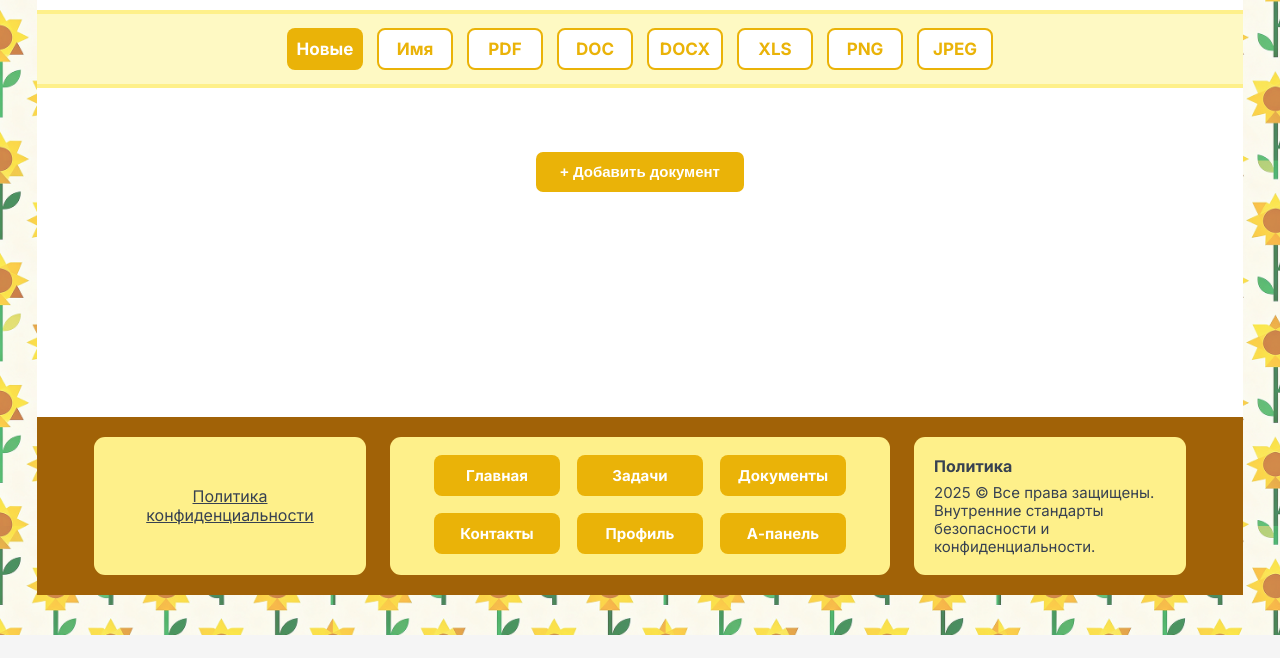
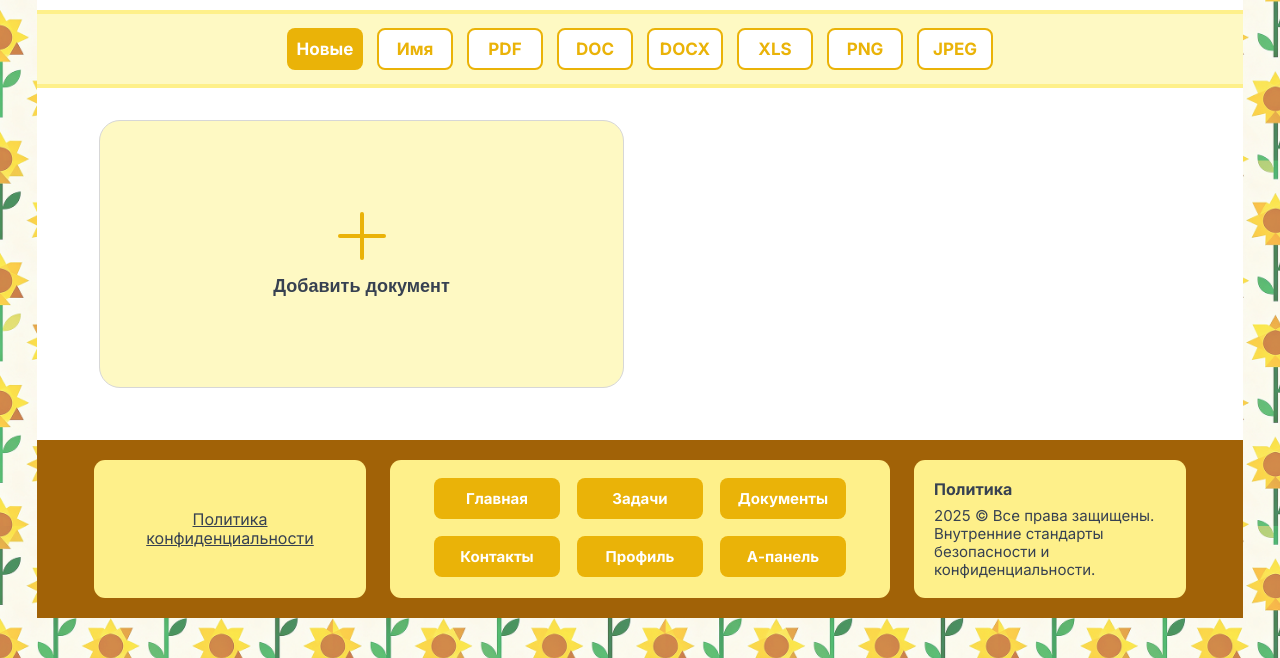
Before and after one commit to superikey23-glitch/DELTAS, a website: page client/documents.html in a window 1280 px wide. Shown: the part 205-863 px from the top of the page. Before the commit the page ends 840 px from the top, so only its background shows below. Drawn offline with Linux system fonts and the light colour scheme; no server answers; sample sign-in values are in the browser's storage.

Commit message:
Align documents add button with tasks list card style

```diff
--- a/client/documents.html
+++ b/client/documents.html
@@ -63,21 +63,14 @@
         <!-- СЕТКА ДОКУМЕНТОВ -->
         <section class="documents-section documents-list">
             <div class="documents-grid" id="documents-grid">
-                <!-- Карточки документов (JS) -->
-            </div>
-        </section>
-
-        <!-- СОЗДАНИЕ ДОКУМЕНТА -->
-        <section class="documents-section documents-create">
-
-            <!-- КНОПКА ОТКРЫТИЯ -->
                 <button
                     id="open-create-form"
-                class="action-button add-document-btn">
-                + Добавить документ
+                    class="document-card document-create-trigger"
+                    type="button">
+                    <span class="document-create-plus" aria-hidden="true"></span>
+                    <span class="document-create-text">Добавить документ</span>
                 </button>
 
-            <!-- ФОРМА СОЗДАНИЯ (СКРЫТА) -->
                 <div
                     class="document-create-card document-card document-card--create"
                     id="create-form"
@@ -106,7 +99,8 @@
                     </div>
 
                 </div>
-
+                <!-- Карточки документов (JS) -->
+            </div>
         </section>
 
     </main>
--- a/client/js/documents.js
+++ b/client/js/documents.js
@@ -24,6 +24,16 @@ async function loadDocuments() {
 // отрисовка документов
 function renderDocuments(documents) {
     grid.innerHTML = '';
+
+    if (activeMode === 'create') {
+        form.style.display = 'flex';
+        openBtn.style.display = 'none';
+        grid.appendChild(form);
+    } else {
+        form.style.display = 'none';
+        openBtn.style.display = 'flex';
+        grid.appendChild(openBtn);
+    }
 
     documents.forEach(doc => {
         const card = document.createElement('div');
@@ -192,9 +202,8 @@ if (openBtn && form) {
         form.style.display = 'flex';
         openBtn.style.display = 'none';
 
-        // добавление формы в сетку при необходимости
-        if (!grid.contains(form)) {
-            grid.appendChild(form);
+        if (grid.contains(openBtn)) {
+            grid.replaceChild(form, openBtn);
         }
     });
 }
@@ -203,11 +212,11 @@ if (openBtn && form) {
 if (cancelBtn && form) {
     cancelBtn.addEventListener('click', () => {
         form.style.display = 'none';
-        openBtn.style.display = 'inline-block';
+        openBtn.style.display = 'flex';
         activeMode = null;
 
         if (grid.contains(form)) {
-            grid.removeChild(form);
+            grid.replaceChild(openBtn, form);
         }
 
         // очистка полей
@@ -269,10 +278,10 @@ document.getElementById('create-btn').addEventListener('click', async () => {
 
         // скрытие формы
         form.style.display = 'none';
-        openBtn.style.display = 'inline-block';
+        openBtn.style.display = 'flex';
 
         if (grid.contains(form)) {
-            grid.removeChild(form);
+            grid.replaceChild(openBtn, form);
         }
 
         // сброс режима
--- a/client/styles/documents.css
+++ b/client/styles/documents.css
@@ -86,6 +86,55 @@
     grid-template-columns: repeat(2, 525px);
     gap: 32px;
     justify-content: center;
+}
+
+.document-create-trigger {
+    background: #FEF9C3;
+    border: 2px dashed #EAB308;
+
+    display: flex;
+    flex-direction: column;
+    align-items: center;
+    justify-content: center;
+    gap: 16px;
+
+    cursor: pointer;
+}
+
+.document-create-plus {
+    width: 48px;
+    height: 48px;
+    position: relative;
+    display: block;
+}
+
+.document-create-plus::before,
+.document-create-plus::after {
+    content: '';
+    position: absolute;
+    background: #EAB308;
+    border-radius: 2px;
+}
+
+.document-create-plus::before {
+    width: 48px;
+    height: 4px;
+    top: 22px;
+    left: 0;
+}
+
+.document-create-plus::after {
+    width: 4px;
+    height: 48px;
+    top: 0;
+    left: 22px;
+}
+
+.document-create-text {
+    font-weight: 600;
+    font-size: 18px;
+    color: #374151;
+    text-align: center;
 }
 
 
@@ -223,15 +272,9 @@
    СОЗДАНИЕ ДОКУМЕНТА
 ========================= */
 
-.documents-create {
-    display: flex;
-    justify-content: center;
-}
-
 .document-card--create {
     width: 525px;
     height: auto;
-    margin: 0 auto;
 }
 
 .document-create-title {
```
Lines whose indentation alone changed are shown as unchanged.
